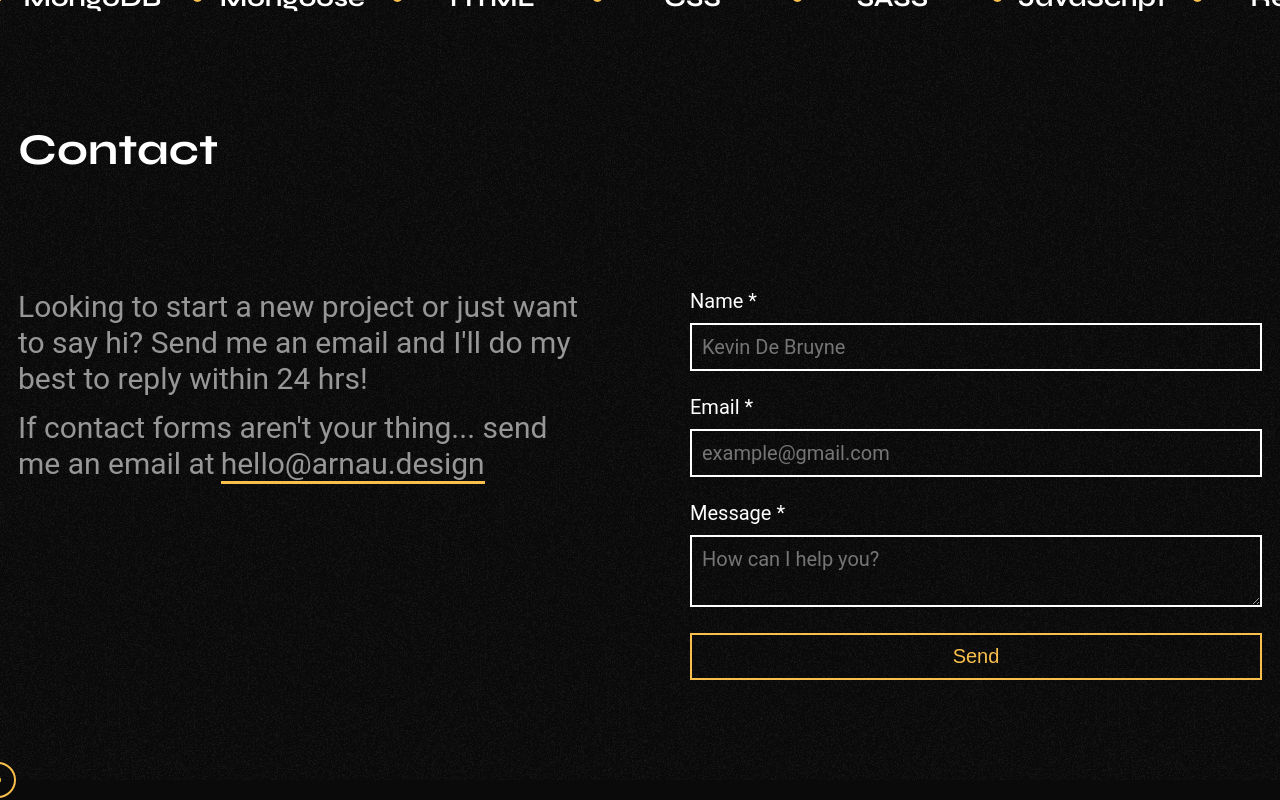
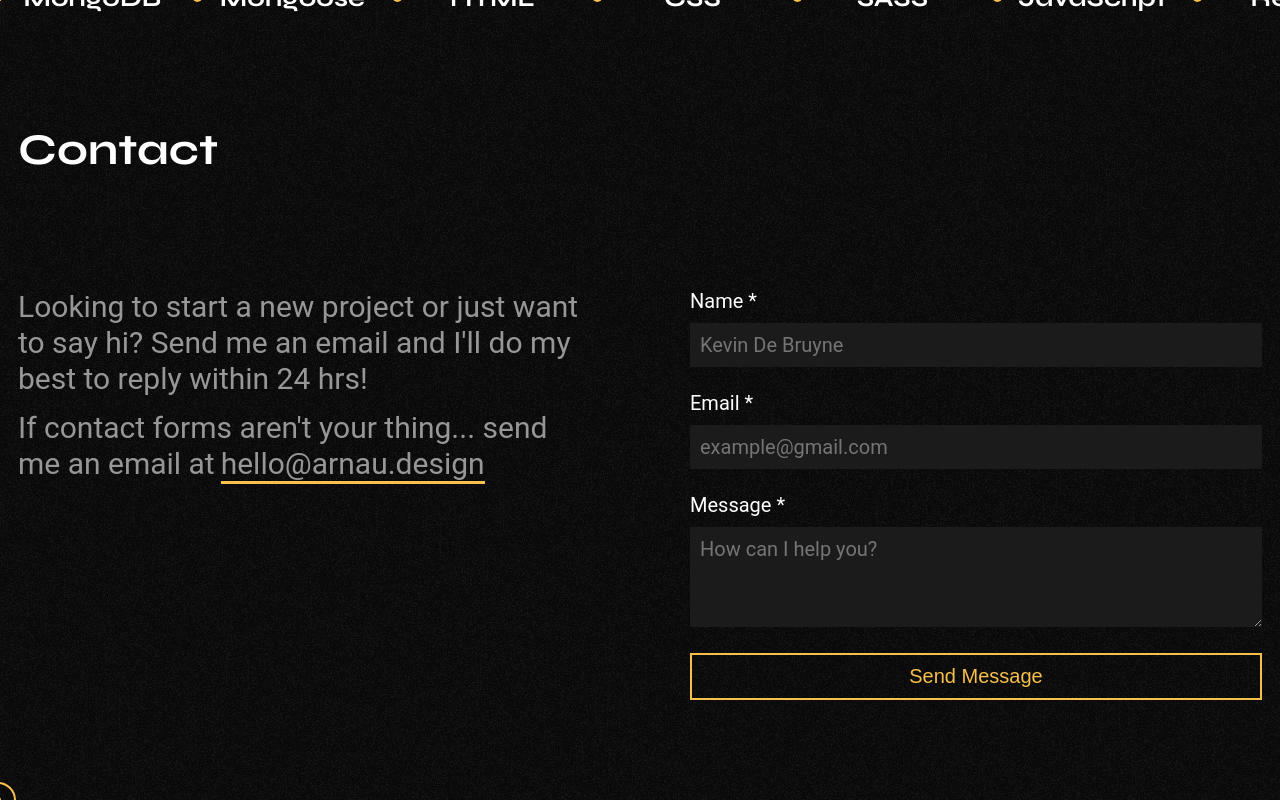
Before and after one commit to maqsudtolipov/portfolio, a React (Create React App) app: page / in a window 1280 px wide. Shown: the part 4759-5559 px from the top of the page. Built offline with nearby package versions, Linux system fonts and the light colour scheme.

Commit message:
Change form colors

```diff
--- a/src/components/Contact/Contact.jsx
+++ b/src/components/Contact/Contact.jsx
@@ -55,7 +55,7 @@ const Contact = () => {
               {state.succeeded && <p>Thanks for your message!</p>}
             </div>
             <button type='submit' disabled={state.submitting}>
-              Send
+              Send Message
             </button>
           </form>
         </div>
--- a/src/components/Contact/Contact.scss
+++ b/src/components/Contact/Contact.scss
@@ -18,23 +18,28 @@
     display: block;
     font-size: 2rem;
     margin-bottom: 1rem;
+    color: #fff;
   }
 
   input,
   textarea {
     font-family: inherit;
     font-size: 2rem;
-    color: #fff;
-    background-color: transparent;
-    border: 2px solid #fff;
+    color: #999;
+    background-color: #1b1b1b;
+    border: none;
     outline: none;
     padding: 1rem;
     width: 100%;
   }
 
+  textarea {
+    height: 10rem;
+  }
+
   input:focus,
   textarea:focus {
-    color: #fff;
+    color: #ccc;
   }
 
   button {
```
